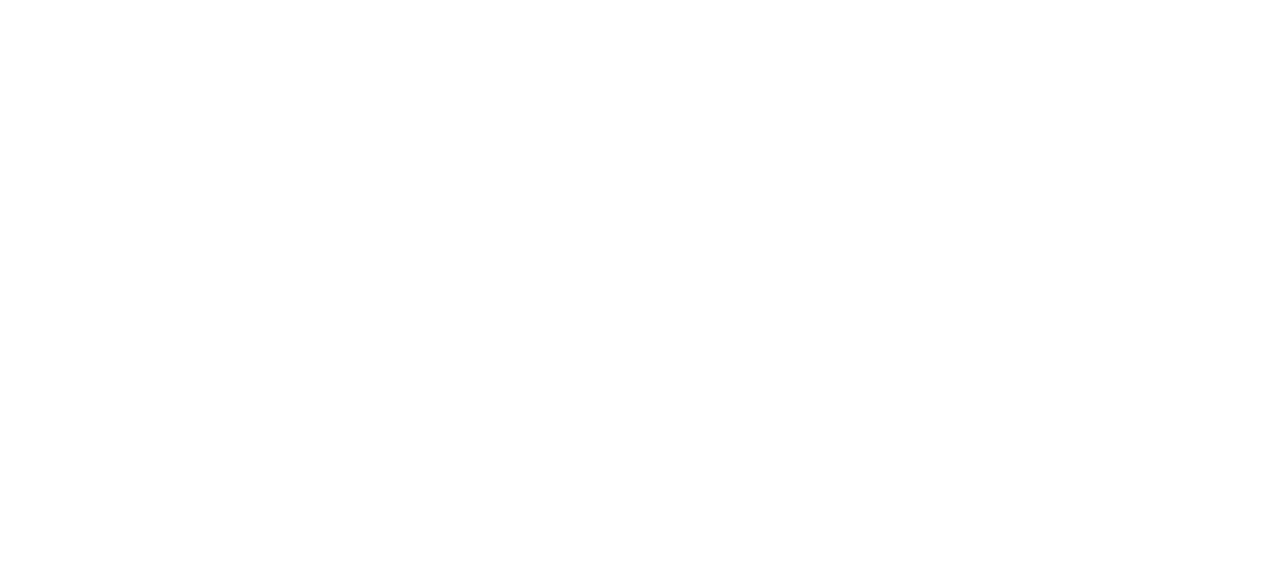
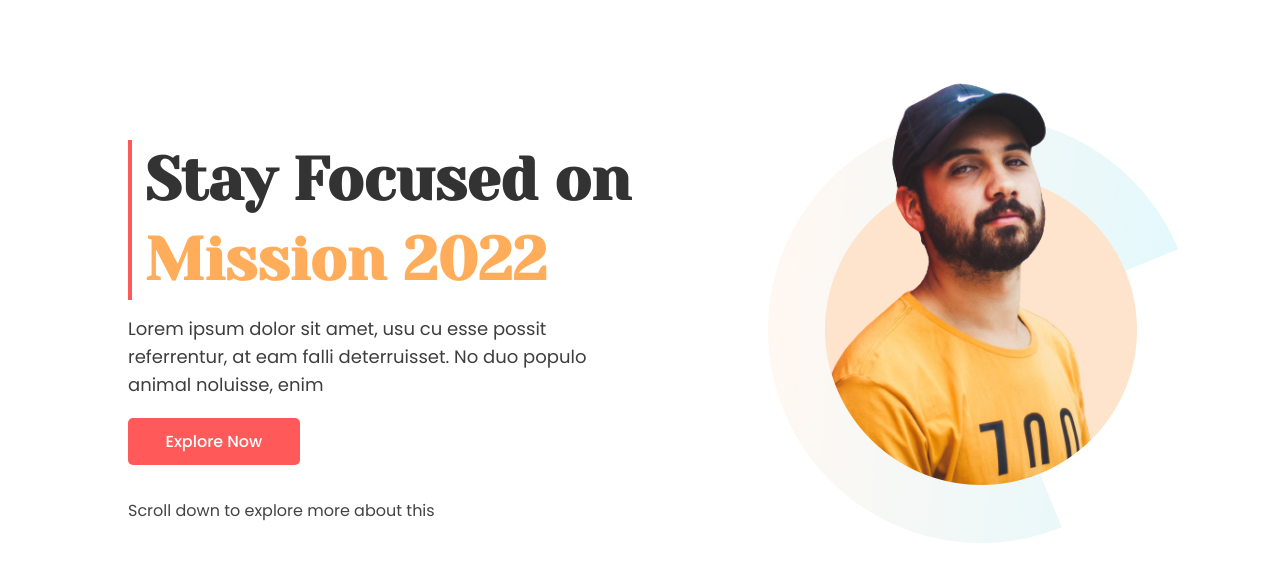
Before and after one commit to mdimranulalam/mission-2022, a plain HTML site: page index.html in a window 1280 px wide. Drawn offline with Linux system fonts and the light colour scheme.

Commit message:
First Section added

```diff
--- a/index.html
+++ b/index.html
@@ -9,6 +9,31 @@
     <link rel="stylesheet" href="style.css">
 </head>
 <body>
+    <!-- Section - 1 -->
+    <section class="flexible-container">
+        <!-- Section Left Part -->
+        <div class="section-part">
 
+            <!--Section 1 Title Part -->
+            <div class="header-title">
+                <h1>Stay Focused on <br> <span class="orange-color"> Mission 2022</span></h1>
+
+            </div>
+
+            <!-- Main Description -->
+            <p class="section-1-description">Lorem ipsum dolor sit amet, usu cu esse possit referrentur, at eam falli deterruisset. No duo populo animal noluisse, enim</p>
+
+            <!-- Button -->
+            <a href="#" target="_blank" class="link-button">Explore Now</a>
+
+            <p class="scroll-info">Scroll down to explore more about this</p>
+        </div>
+
+        <!-- Section Right Part -->
+        <div class="section-part">
+            <!-- Section - 1 Image -->
+            <img src="images/person/person-0.png" alt="A man photo">
+        </div>
+    </section>
 </body>
 </html>
--- a/style.css
+++ b/style.css
@@ -0,0 +1,63 @@
+/* Google Fonts */
+@import url('https://fonts.googleapis.com/css2?family=Poppins:wght@400;500&family=Yeseva+One&display=swap');
+
+@import url('https://fonts.googleapis.com/css2?family=Poppins:wght@400;500;600;700;800&family=Yeseva+One&display=swap');
+
+/* Common CSS */
+*{
+    margin: 0;
+    padding: 0;
+}
+.orange-color{
+    color: #FFAD5A;
+}
+.flexible-container{
+    display: flex;
+
+}
+.section-part{
+    width: 50%;
+    padding-left: 10%;
+}
+.header-title{
+    padding-bottom: 15px;
+}
+.header-title h1{
+    font-family: 'Yeseva One', cursive;
+    font-size: 60px;
+    line-height: 80px;
+    color: #333333;
+    margin-top: 140px;
+    padding-left: 13px;
+    border-left: 4px solid #FF5959;
+}
+.section-1-description{
+    font-family: 'Poppins', sans-serif;
+    font-size: 18px;
+    line-height: 28px;
+    color: #3E3E3E;
+    width: 471px;
+    padding-bottom: 31px;
+}
+.link-button{
+    text-decoration: none;
+    color: white;
+    background-color: #FF5959;
+    padding: 12px 37.5px;
+    border-radius: 5px;
+    font-family: 'Poppins', sans-serif;
+    font-weight: 500;
+    line-height: 24px;
+}
+.scroll-info{
+    padding-top: 45px;
+    font-family: 'Poppins', sans-serif;
+    font-weight: 400;
+    font-size: 16px;
+    line-height: 24px;
+    color: #434343;
+}
+
+.section-part img{
+    width: 426px;
+}
```
